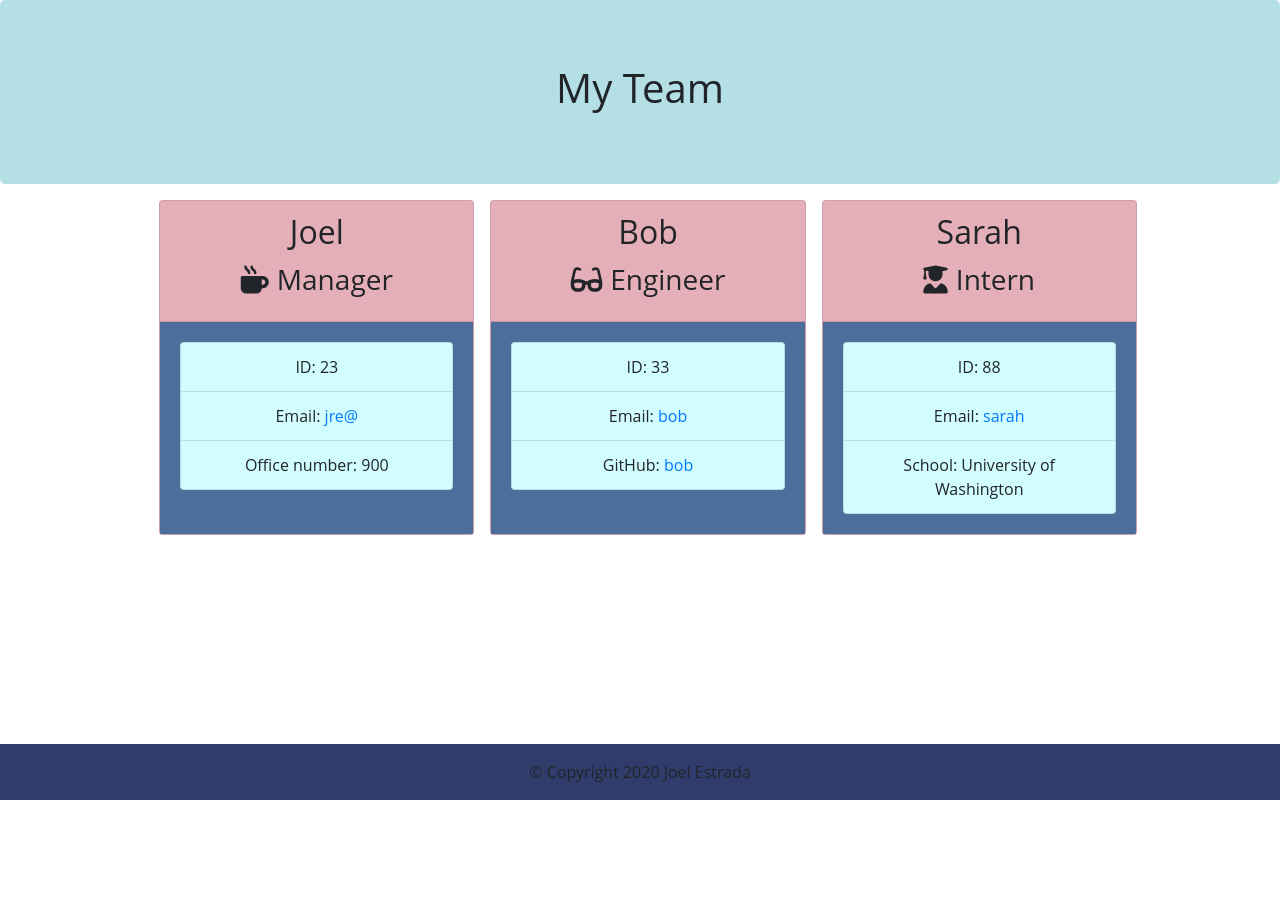
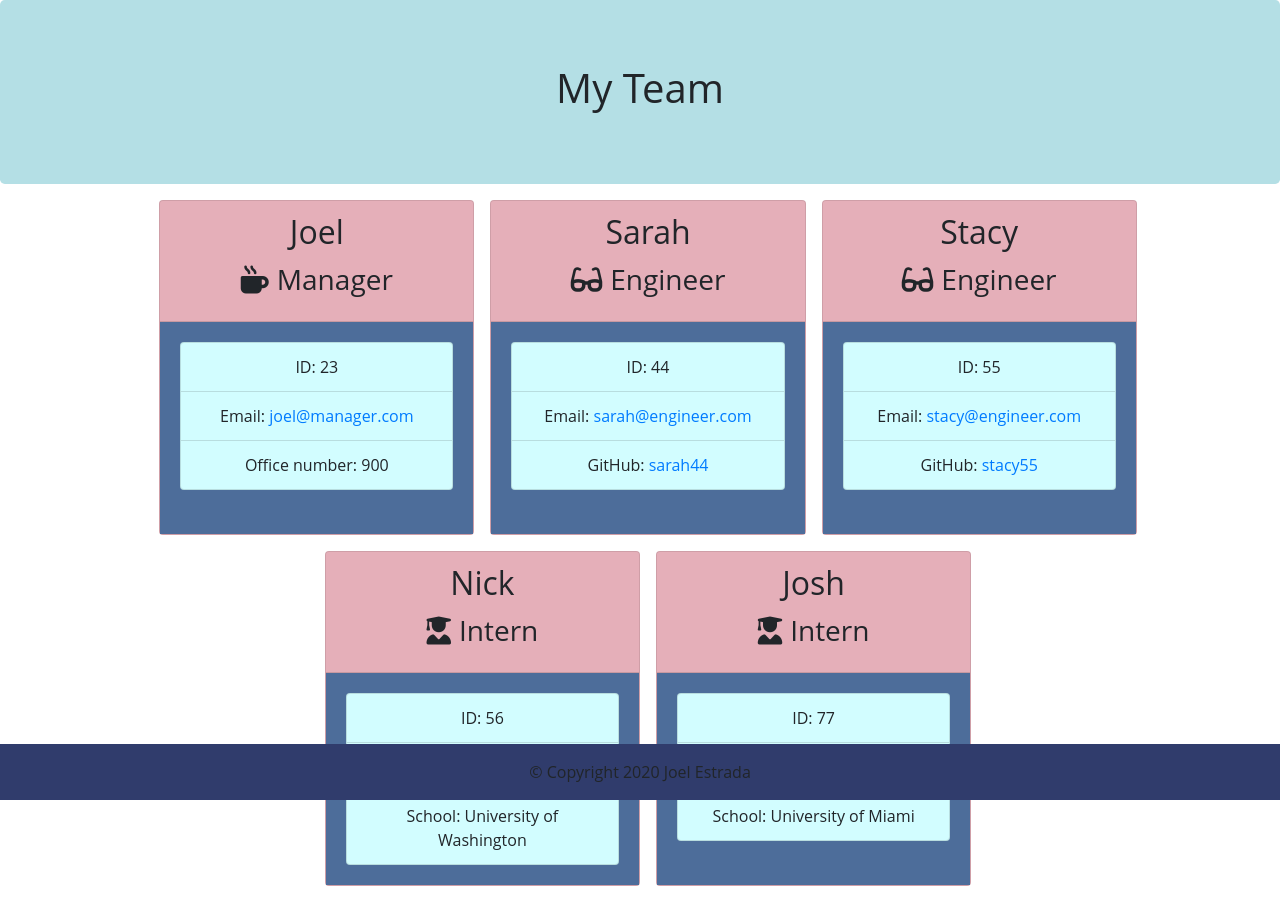
Before and after one commit to jre23/engineering-team-generator, a website: page Develop/output/team.html in a window 1280 px wide. Before the commit the page ends 800 px from the top, so only its background shows below. Drawn offline with nearby package versions, Linux system fonts and the light colour scheme.

Commit message:
updated video demo with udpated user input validation and use of capLetters function, updated README.md screenshots and video demo link

```diff
--- a/Develop/output/team.html
+++ b/Develop/output/team.html
@@ -32,33 +32,58 @@
     <div class="card-body">
         <ul class="list-group">
             <li class="list-group-item">ID: 23</li>
-            <li class="list-group-item">Email: <a href="mailto:jre@">jre@</a></li>
+            <li class="list-group-item">Email: <a href="mailto:joel@manager.com">joel@manager.com</a></li>
             <li class="list-group-item">Office number: 900</li>
         </ul>
     </div>
 </div><div class="card employee-card ml-sm-3 mb-sm-3 cardStyle">
     <div class="card-header">
-        <h2 class="card-title">Bob</h2>
+        <h2 class="card-title">Sarah</h2>
         <h3 class="card-title"><i class="fas fa-glasses mr-2"></i>Engineer</h3>
     </div>
     <div class="card-body">
         <ul class="list-group">
-            <li class="list-group-item">ID: 33</li>
-            <li class="list-group-item">Email: <a href="mailto:bob">bob</a></li>
-            <li class="list-group-item">GitHub: <a href="https://github.com/bob" target="_blank"
-                    rel="noopener noreferrer">bob</a></li>
+            <li class="list-group-item">ID: 44</li>
+            <li class="list-group-item">Email: <a href="mailto:sarah@engineer.com">sarah@engineer.com</a></li>
+            <li class="list-group-item">GitHub: <a href="https://github.com/sarah44" target="_blank"
+                    rel="noopener noreferrer">sarah44</a></li>
         </ul>
     </div>
 </div><div class="card employee-card ml-sm-3 mb-sm-3 cardStyle">
     <div class="card-header">
-        <h2 class="card-title">Sarah</h2>
+        <h2 class="card-title">Stacy</h2>
+        <h3 class="card-title"><i class="fas fa-glasses mr-2"></i>Engineer</h3>
+    </div>
+    <div class="card-body">
+        <ul class="list-group">
+            <li class="list-group-item">ID: 55</li>
+            <li class="list-group-item">Email: <a href="mailto:stacy@engineer.com">stacy@engineer.com</a></li>
+            <li class="list-group-item">GitHub: <a href="https://github.com/stacy55" target="_blank"
+                    rel="noopener noreferrer">stacy55</a></li>
+        </ul>
+    </div>
+</div><div class="card employee-card ml-sm-3 mb-sm-3 cardStyle">
+    <div class="card-header">
+        <h2 class="card-title">Nick</h2>
         <h3 class="card-title"><i class="fas fa-user-graduate mr-2"></i>Intern</h3>
     </div>
     <div class="card-body">
         <ul class="list-group">
-            <li class="list-group-item">ID: 88</li>
-            <li class="list-group-item">Email: <a href="mailto:sarah">sarah</a></li>
+            <li class="list-group-item">ID: 56</li>
+            <li class="list-group-item">Email: <a href="mailto:nick@intern.com">nick@intern.com</a></li>
             <li class="list-group-item">School: University of Washington</li>
+        </ul>
+    </div>
+</div><div class="card employee-card ml-sm-3 mb-sm-3 cardStyle">
+    <div class="card-header">
+        <h2 class="card-title">Josh</h2>
+        <h3 class="card-title"><i class="fas fa-user-graduate mr-2"></i>Intern</h3>
+    </div>
+    <div class="card-body">
+        <ul class="list-group">
+            <li class="list-group-item">ID: 77</li>
+            <li class="list-group-item">Email: <a href="mailto:josh@intern.com">josh@intern.com</a></li>
+            <li class="list-group-item">School: University of Miami</li>
         </ul>
     </div>
 </div>
```
Also changed, not shown: README.md.
